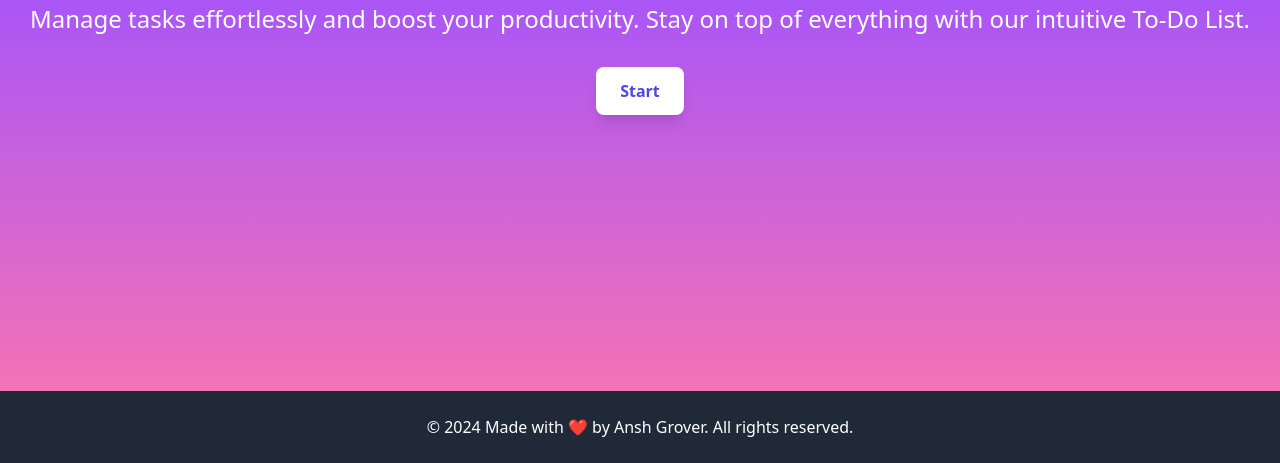
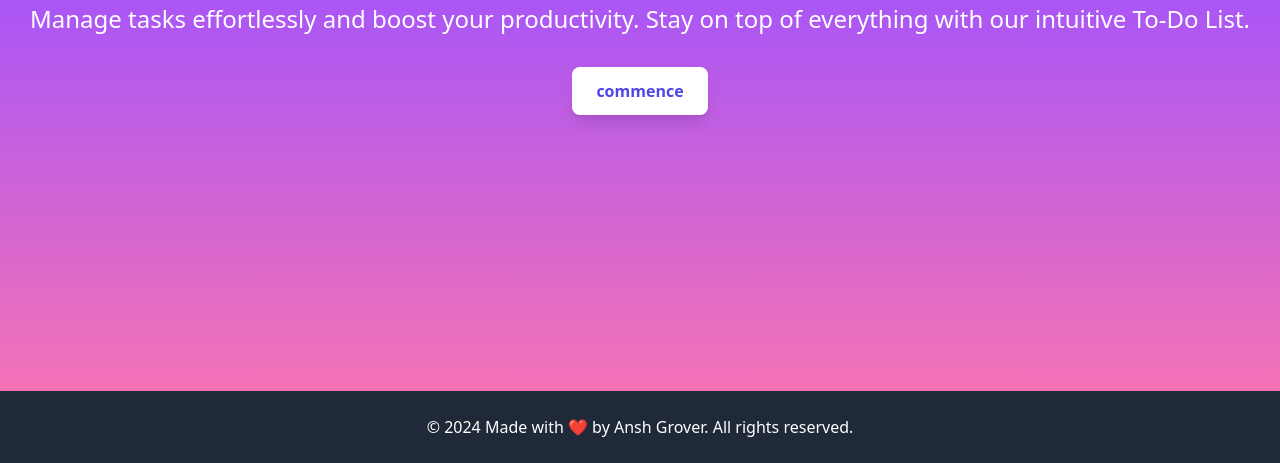
Before and after one commit to GeneJosie/ApplicationTODO, a website: page index.html in a window 1280 px wide. Shown: the part 473-936 px from the top of the page. Drawn offline with nearby package versions, Linux system fonts and the light colour scheme.

Commit message:
dans le fichier js j'ai remplacé this shows successnotification for 4000ms par ce code affiche une notification de succès pendant 4s

```diff
--- a/index.html
+++ b/index.html
@@ -44,7 +44,7 @@
           href="todo.html"
           class="mt-8 inline-block bg-white text-indigo-600 font-bold py-3 px-6 rounded-lg shadow-lg hover:bg-gray-200"
         >
-          Start
+          commence
         </a>
       </div>
     </section>
--- a/script.js
+++ b/script.js
@@ -314,7 +314,7 @@ function filterTodos() {
   updateTodoList();
 }
 
-// this shows the sucessNotification for 4000ms
+// ce code affiche une notifiaction de succès pendant 4s
 function successNotification() {
   const success = document.getElementById('js-success-notification');
   success.style.display = 'flex';
```
